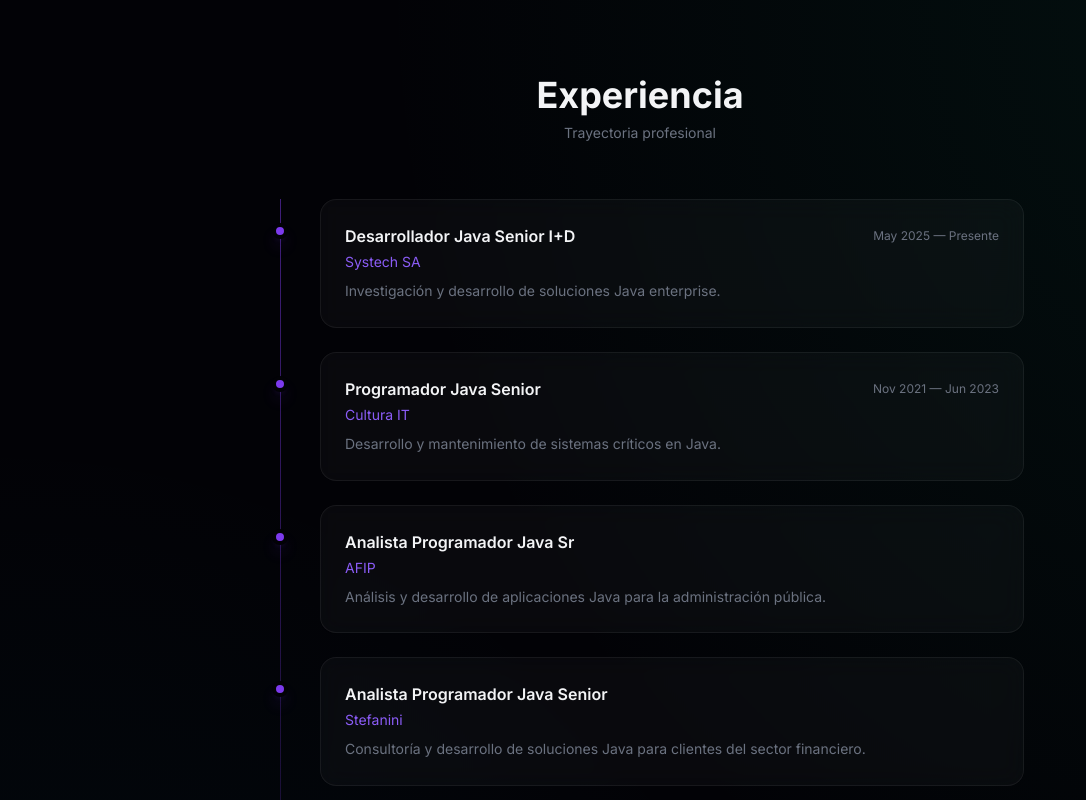
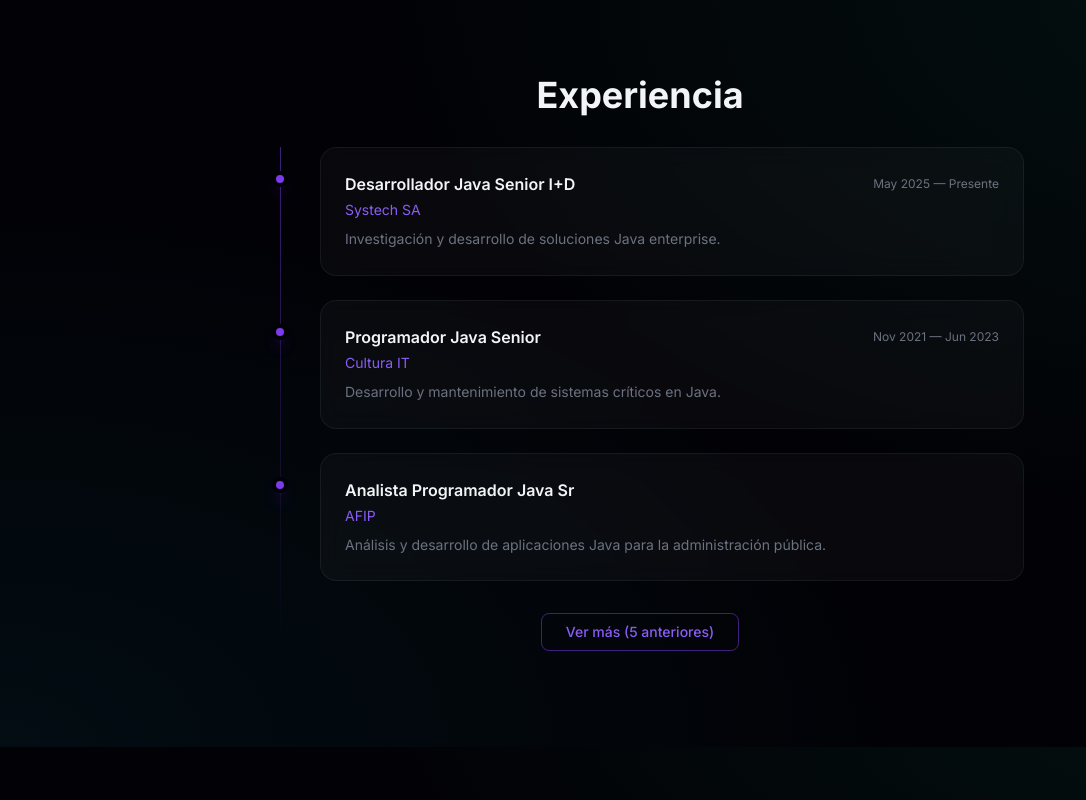
Before and after one commit to chalo2812/chalo2812.github.io, a React (Vite) app: page / in a window 1280 px wide. Shown: the part 2400-3200 px from the top of the page, without its empty margins (0-1086 px from the left). Built offline with nearby package versions, Linux system fonts and the light colour scheme; no server answers; the HTML template or start-up script is replaced by a standard one.

Commit message:
Update Experience: agregar collapse para mostrar solo 3 últimas empresas

```diff
--- a/src/components/Experience.tsx
+++ b/src/components/Experience.tsx
@@ -1,21 +1,25 @@
+import { useState } from 'react'
 import { experiences } from '../data/experience'
 
 export default function Experience() {
+  const [showAll, setShowAll] = useState(false)
+
+  const recentExperiences = experiences.slice(0, 3)
+  const olderExperiences = experiences.slice(3)
+  const displayedExperiences = showAll ? experiences : recentExperiences
+
   return (
     <section id="experience" className="py-24 px-6 bg-gradient-main">
       <div className="max-w-3xl mx-auto">
-        <h2 className="text-3xl md:text-4xl font-bold text-center mb-2 text-gray-100">
+        <h2 className="text-3xl md:text-4xl font-bold text-center mb-8 text-gray-100">
           Experiencia
         </h2>
-        <p className="text-gray-500 text-center mb-14 text-sm">
-          Trayectoria profesional
-        </p>
 
         <div className="relative">
           <div className="absolute left-6 top-0 bottom-0 w-px bg-gradient-to-b from-accent-500/50 via-accent-500/20 to-transparent" />
 
           <div className="space-y-6">
-            {experiences.map((exp, i) => (
+            {displayedExperiences.map((exp, i) => (
               <div key={i} className="relative pl-16 animate-slide-up" style={{ animationDelay: `${i * 80}ms` }}>
                 <div className="absolute left-4 top-6 w-4 h-4 rounded-full bg-accent-500 border-4 border-[rgb(2,2,6)] shadow-lg shadow-accent-500/20" />
 
@@ -32,6 +36,17 @@
               </div>
             ))}
           </div>
+
+          {olderExperiences.length > 0 && (
+            <div className="mt-8 text-center">
+              <button
+                onClick={() => setShowAll(!showAll)}
+                className="px-6 py-2 rounded-lg border border-accent-500/50 text-accent-400 hover:bg-accent-500/10 transition-colors text-sm font-medium"
+              >
+                {showAll ? '← Ver menos' : `Ver más (${olderExperiences.length} anteriores)`}
+              </button>
+            </div>
+          )}
         </div>
       </div>
     </section>
```
